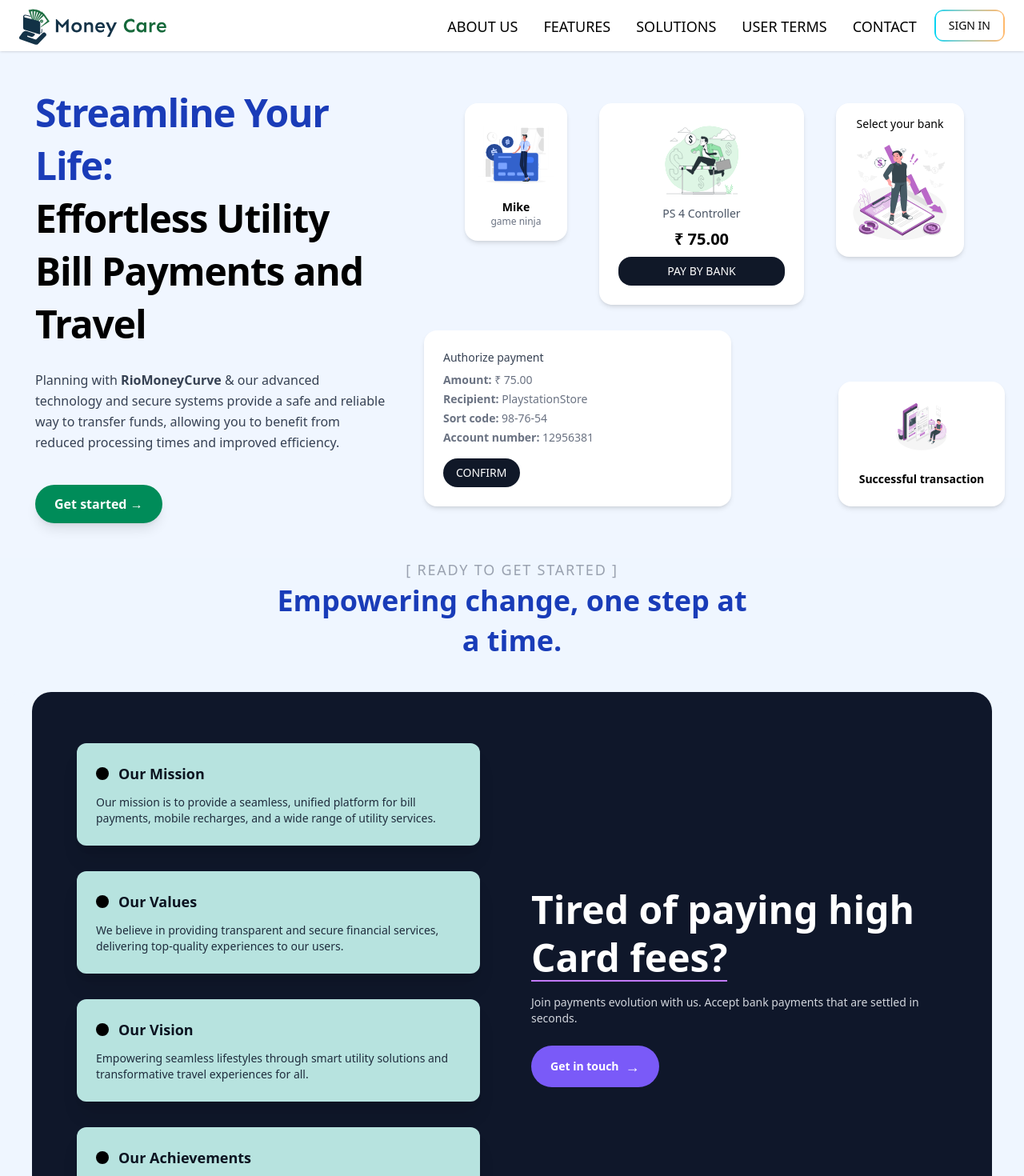
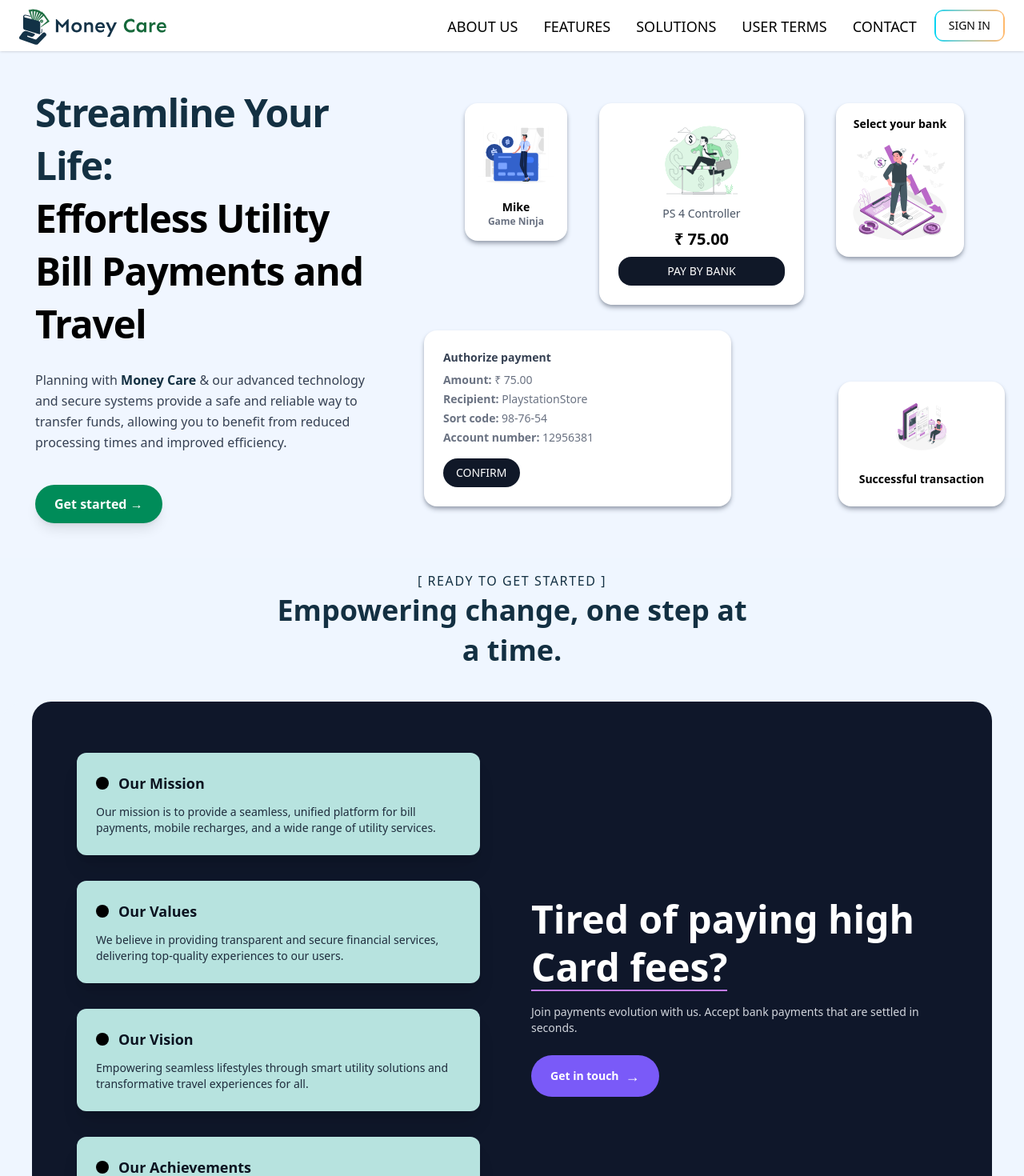
Before and after one commit to Ayush-Khedekar/MONEY_CARE_WEB, a React (Vite) app: page / in a window 1280 px wide. Shown: the top 1470 px of the page at 80% size. Built offline with nearby package versions, Linux system fonts and the light colour scheme.

Commit message:
Money Care change

```diff
--- a/src/App.tsx
+++ b/src/App.tsx
@@ -41,7 +41,7 @@ const App = () => {
           id="ABOUTUS"
           className={`${
             activePrivacy || activeTerms === true ? "blur-xs" : ""
-          } w-full space-y-10 bg-blue-50 pb-4`}
+          } w-full space-y-10 bg-blue-50 pb-4 pt-4`}
         >
           <OurCard />
         </section>
--- a/src/components/NavBar/Home.tsx
+++ b/src/components/NavBar/Home.tsx
@@ -5,12 +5,12 @@ const Home = () => {
     <div className="bg-[#f0f6ff] overflow-hidden md:p-5 flex flex-col md:flex-row items-center justify-between w-full gap-4">
       <div className="w-full sm:w-[70%] md:w-[40%] p-4 sm:p-6 font-sans transition-all duration-500 ease-in-out">
         <h1 className="text-2xl xs:text-3xl sm:text-4xl md:text-5xl font-bold leading-snug tracking-tight">
-          <span className="text-[#1a3cb8] block w-full font-bold">
+          <span className="text-[#133042] block w-full font-bold">
             Streamline Your Life:
           </span>
 
           <span className="relative inline-block group">
-            <span className="text-black">
+            <span className="text-black font-bold">
               Effortless Utility Bill Payments and Travel
             </span>
             <span className="absolute left-0 bottom-0 h-1 bg-black w-0 group-hover:w-full transition-all duration-500" />
@@ -18,14 +18,14 @@ const Home = () => {
         </h1>
 
         <p className="text-gray-700 mt-4 sm:mt-6 text-sm sm:text-base leading-relaxed">
-          Planning with <strong>RioMoneyCurve</strong> & our advanced technology
-          and secure systems provide a safe and reliable way to transfer funds,
-          allowing you to benefit from reduced processing times and improved
-          efficiency.
+          Planning with <strong className="text-[#133042]">Money Care</strong> &
+          our advanced technology and secure systems provide a safe and reliable
+          way to transfer funds, allowing you to benefit from reduced processing
+          times and improved efficiency.
         </p>
 
         <a href="#ABOUTUS">
-          <button className="mt-6 sm:mt-8 md:mt-10 px-5 py-2 sm:px-6 sm:py-3 bg-[#008c59] hover:bg-purple-700 text-white rounded-full font-semibold shadow-lg transition-transform duration-300 transform hover:scale-105 hover:-translate-y-1">
+          <button className=" font-boldmt-6 sm:mt-8 md:mt-10 px-5 py-2 sm:px-6 sm:py-3 bg-[#008c59] hover:bg-purple-700 text-white rounded-full font-semibold shadow-lg transition-transform duration-300 transform hover:scale-105 hover:-translate-y-1">
             Get started →
           </button>
         </a>
@@ -34,37 +34,37 @@ const Home = () => {
       <div className="bg-[#f0f6ff] p-1 flex items-center justify-center w-full  md:w-[60%]">
         <div className="relative w-full">
           <div className="flex flex-row justify-center items-start gap-2 sm:gap-4  md:gap-10 mb-8">
-            <div className="bg-white p-4 rounded-2xl shadow-md flex flex-col items-center transition-transform duration-300 hover:scale-[1.05] w-full sm:w-auto">
+            <div className="bg-white p-4 rounded-2xl shadow-md flex flex-col items-center transition-shadow duration-300 hover:shadow-xl shadow-gray-400 w-full sm:w-auto">
               <img
                 src={images.Credit}
                 alt="Mike"
                 className="w-20 h-20 sm:w-24 sm:h-24 rounded-xl object-contain"
               />
-              <div className="mt-2 text-center">
-                <p className="text-sm font-semibold">Mike</p>
-                <p className="text-xs text-gray-500">game ninja</p>
+              <div className="mt-2 text-center  ">
+                <p className="text-sm font-semibold ">Mike</p>
+                <p className="text-xs text-gray-500 font-bold">Game Ninja</p>
               </div>
             </div>
 
-            <div className="bg-white p-4 sm:p-6 rounded-2xl shadow-md w-full sm:w-64 text-center transition-shadow duration-300 hover:shadow-xl">
+            <div className="bg-white p-4 sm:p-6 rounded-2xl shadow-md w-full sm:w-64 text-center transition-shadow duration-300 hover:shadow-xl shadow-gray-400">
               <img
                 src={images.Money}
                 alt="Controller"
                 className="w-20 h-20 sm:w-24 sm:h-24 object-contain mx-auto mb-2"
               />
               <div className="flex flex-col gap-2">
-                <p className="text-gray-600 text-xs sm:text-sm">
+                <p className="text-gray-600 text-xs sm:text-sm font-medium">
                   PS 4 Controller
                 </p>
-                <p className="text-md sm:text-xl font-semibold ">₹ 75.00</p>
+                <p className="text-md sm:text-xl font-bold ">₹ 75.00</p>
                 <button className="bg-gray-900 text-white px-2 sm:px-4 py-2 rounded-2xl text-xs sm:text-sm font-medium hover:bg-gray-800 transition-colors">
                   PAY BY BANK
                 </button>
               </div>
             </div>
 
-            <div className="bg-white p-4 rounded-2xl shadow-md w-full sm:w-40 text-center font-semibold hover:scale-[1.02] transition-transform duration-300">
-              <p className="text-xs sm:text-sm font-medium mb-3">
+            <div className="bg-white p-4 rounded-2xl shadow-md w-full sm:w-40 text-center font-semibold transition-shadow duration-300 hover:shadow-xl shadow-gray-400">
+              <p className="text-xs sm:text-sm font-semibold mb-3 ">
                 Select your bank
               </p>
               <img
@@ -76,9 +76,9 @@ const Home = () => {
           </div>
 
           <div className="flex flex-col sm:flex-row justify-between items-center sm:items-end gap-4 sm:gap-5 mt-8">
-            <div className="bg-white p-4 sm:p-6 rounded-2xl shadow-md w-full sm:w-96 text-xs sm:text-sm transition-transform duration-300 hover:scale-[1.02]">
-              <p className="text-gray-700 mb-2">Authorize payment</p>
-              <div className="text-gray-500 space-y-1">
+            <div className="bg-white p-4 sm:p-6 rounded-2xl shadow-md w-full sm:w-96 text-xs sm:text-sm transition-shadow duration-300 hover:shadow-xl shadow-gray-400">
+              <p className="text-gray-700 mb-2 font-bold">Authorize payment</p>
+              <div className="text-gray-500 space-y-1 ">
                 <p>
                   <strong>Amount:</strong> ₹ 75.00
                 </p>
@@ -97,7 +97,7 @@ const Home = () => {
               </button>
             </div>
 
-            <div className="bg-white p-4 sm:p-6 rounded-2xl shadow-md w-full sm:w-52 flex flex-col items-center justify-center gap-3 sm:gap-4  hover:scale-[1.05] transition-transform duration-300">
+            <div className="bg-white p-4 sm:p-6 rounded-2xl shadow-md w-full sm:w-52 flex flex-col items-center justify-center gap-3 sm:gap-4  transition-shadow duration-300 hover:shadow-xl shadow-gray-400">
               <img
                 src={images.Payment}
                 alt="Success"
--- a/src/components/Our-Card.tsx
+++ b/src/components/Our-Card.tsx
@@ -1,41 +1,15 @@
-// import React from "react";
-// import NewCard from "./NewCard";
+
 import ServiceCarousel from "./ServiceCarousel";
-// const dataType = [
-//   {
-//     Icons: "",
-//     Title: "Our Mission",
-//     Content:
-//       "Our mission is to provide a seamless, unified platform for bill payments, mobile recharges, and a wide range of utility services. We aim to simplify the technology for individuals and businesses by offering a one-stop solution that is fast, secure, and accessible.",
-//   },
-//   {
-//     Icons: "",
-//     Title: "Our Values",
-//     Content:
-//       "We believe in building trust with our users by providing transparent and secure financial services. We are committed to delivering top-quality services while upholding the highest standards of integrity and customer satisfaction.",
-//   },
-//   {
-//     Icons: "",
-//     Title: "Our Vision",
-//     Content:
-//       "Empowering seamless lifestyles through smart utility solutions and transformative travel experiences. We envision a world where essential services and exploration merge effortlessly, creating convenience, affordability, and unmatched accessibility for every journey and daily need.",
-//   },
-//   {
-//     Icons: "",
-//     Title: "Our Achievements",
-//     Content:
-//       "Since launching, we’ve helped countless users seamlessly pay bills, recharge mobile phones, and more—making their travel faster and simpler. Our platform has become the go-to solution for businesses and individuals, offering integrated, secure, and easy-to-use services.",
-//   },
-// ];
+
 
 const OurCard = () => {
   return (
     <>
       <div className="text-center bg-blue-50">
-        <p className="text-lg tracking-widest text-gray-400 uppercase">
+        <p className="text-[1rem] tracking-widest text-[#133042] uppercase">
           [ READY TO GET STARTED ]
         </p>
-        <h2 className="text-3xl sm:text-4xl text-blue-800 leading-snug font-bold">
+        <h2 className="text-3xl sm:text-4xl text-[#133042] leading-snug font-bold">
           Empowering change, one step at <br /> a time.
         </h2>
       </div>
@@ -59,10 +33,10 @@ const OurCard = () => {
                 settled in seconds.
               </p>
 
-              <button className="bg-[#7a5af8] hover:bg-[#6747e9] text-white px-6 py-3 rounded-full font-semibold text-sm flex items-center gap-2 transition duration-300">
+              <a href="#CONTACT"><button className="bg-[#7a5af8] hover:bg-[#6747e9] text-white px-6 py-3 rounded-full font-semibold text-sm flex items-center gap-2 transition duration-300">
                 Get in touch
                 <span className="text-lg">→</span>
-              </button>
+              </button></a>
             </div>
           </div>
         </div>
```
Also changed, not shown: src/components/ServiceCarousel.tsx (line endings or trailing spaces).
